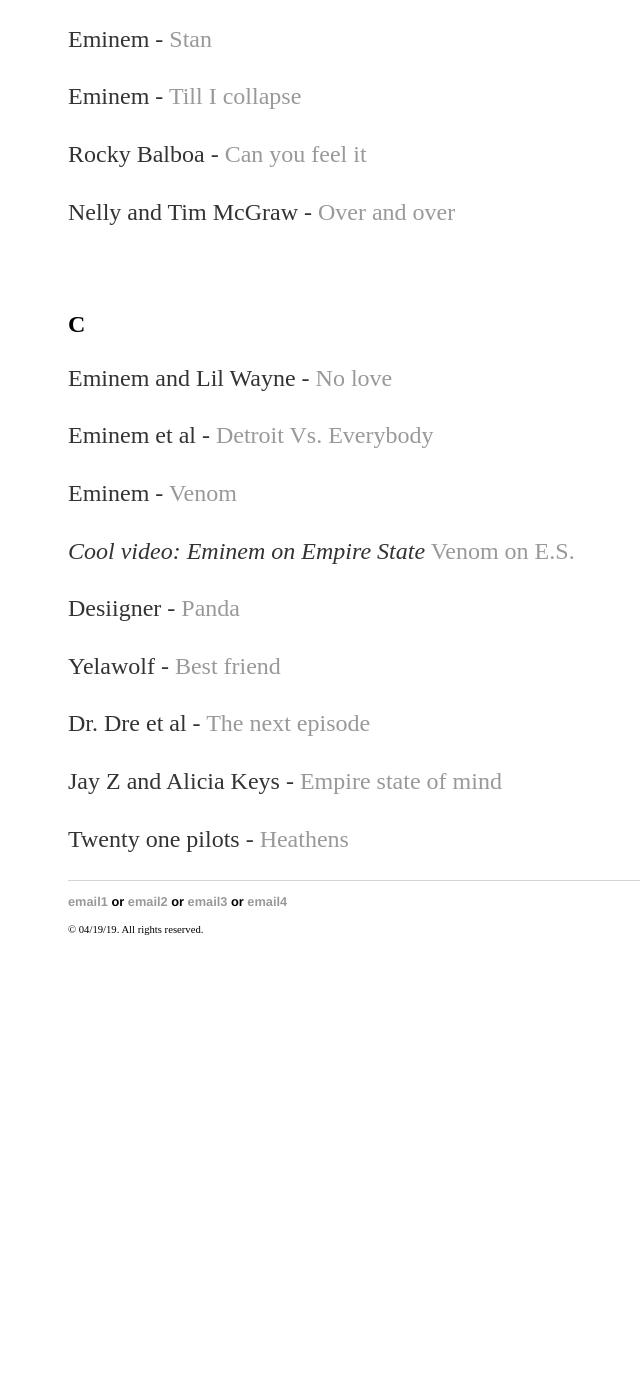
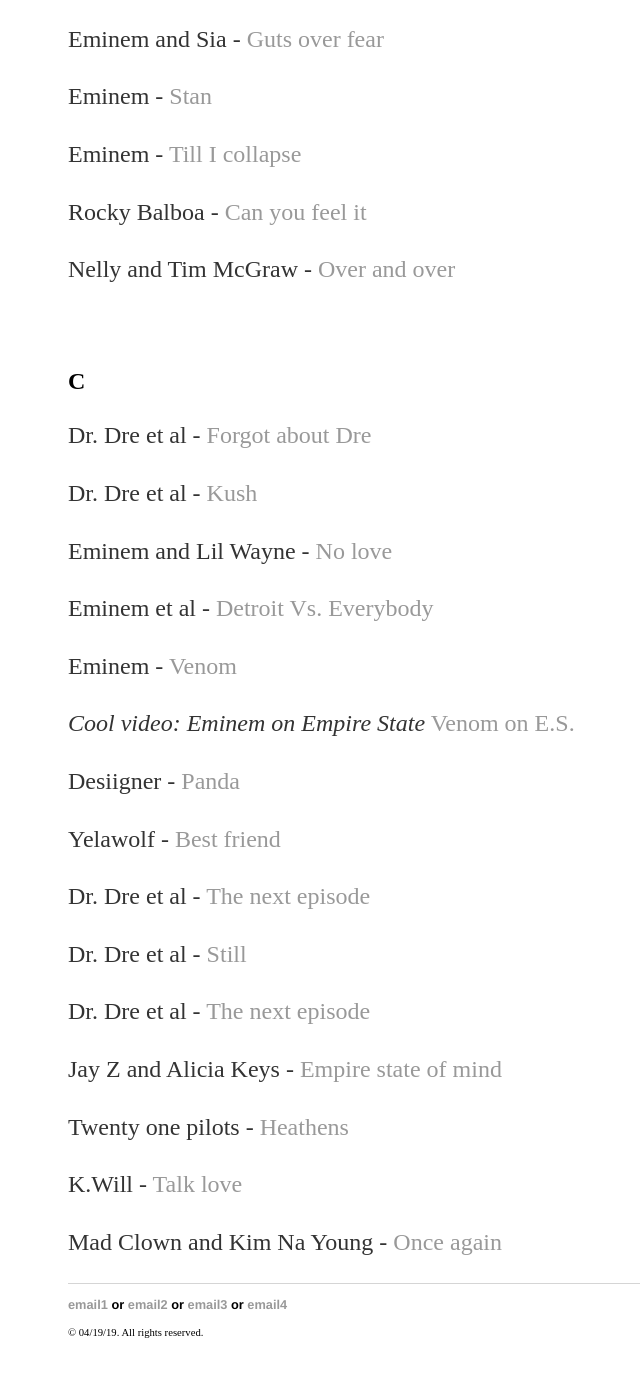
Before and after one commit to yjkweon24/yjkweon24.github.io, a Jekyll site: the page built from _posts/2018-10-23-songs-that-i-love.md, in a window 1280 px wide and 1400 px high, scrolled down 910 px. Shown: the top 1377 px of the window, without its empty margins (124-764 px from the left). Built offline with Jekyll 4.4.1, drawn with Linux system fonts in a browser that asks for light colours; before the commit the page ends 1907 px from its top, so only the background shows below that; some of the changed text lies outside the part shown.

Commit message:
Add songs...

```diff
--- a/_posts/2018-10-23-songs-that-i-love.md
+++ b/_posts/2018-10-23-songs-that-i-love.md
@@ -39,6 +41,10 @@
 
 ## C
 
+Dr. Dre et al - [Forgot about Dre](https://www.youtube.com/watch?v=QFcv5Ma8u8k)
+
+Dr. Dre et al - [Kush](https://www.youtube.com/watch?v=BuJDaOVz2qY)
+
 Eminem and Lil Wayne - [No love](https://www.youtube.com/watch?v=KV2ssT8lzj8)
 
 Eminem et al - [Detroit Vs. Everybody](https://www.youtube.com/watch?v=hCdgDxQbW_U)
@@ -53,6 +59,14 @@
 
 Dr. Dre et al - [The next episode](https://www.youtube.com/watch?v=QZXc39hT8t4)
 
+Dr. Dre et al - [Still](https://www.youtube.com/watch?v=_CL6n0FJZpk)
+
+Dr. Dre et al - [The next episode](https://www.youtube.com/watch?v=QZXc39hT8t4)
+
 Jay Z and Alicia Keys - [Empire state of mind](https://www.youtube.com/watch?v=an3UERXQv2s)
 
 Twenty one pilots - [Heathens](https://www.youtube.com/watch?v=UprcpdwuwCg)
+
+K.Will - [Talk love](https://www.youtube.com/watch?v=pZeMWj2Hpd0)
+
+Mad Clown and Kim Na Young - [Once again](https://www.youtube.com/watch?v=RwFi7wnH5W0)
```
Also changed, not shown: other parts of _posts/2018-10-23-songs-that-i-love.md (+2 -0 lines).
